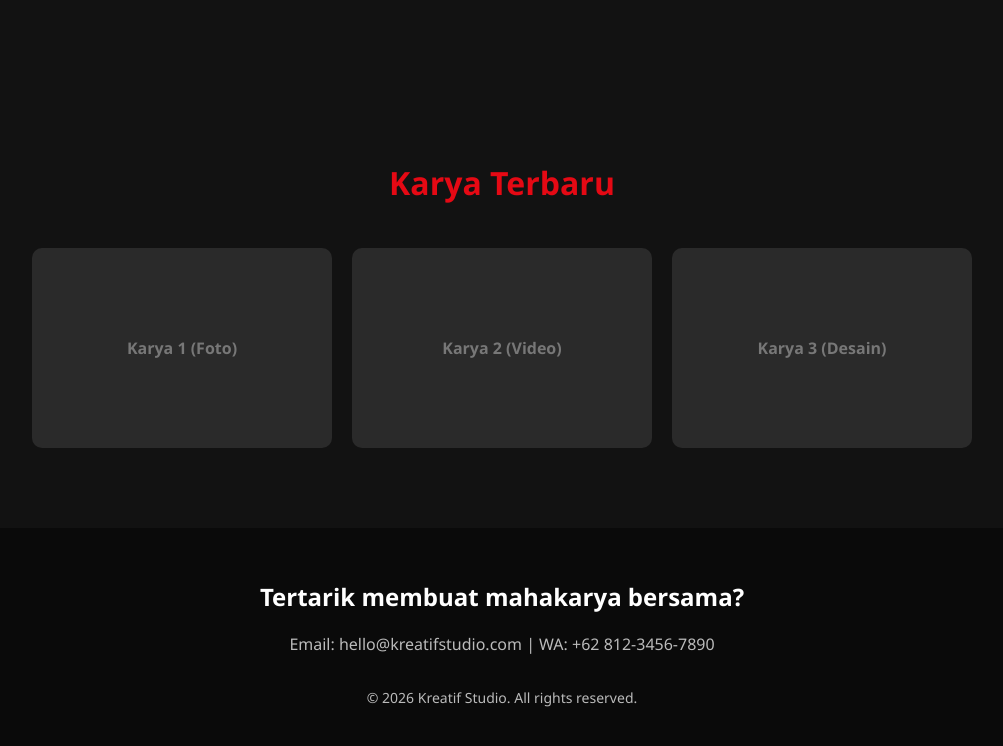
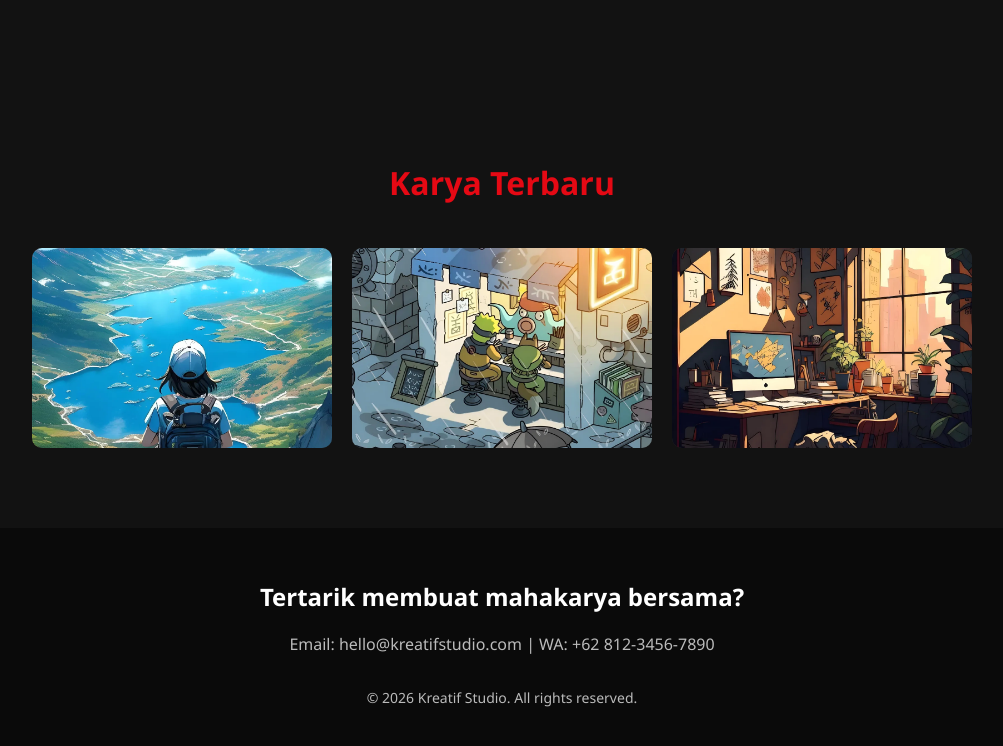
Before and after one commit to zzayn664/kreatif-studio, a plain HTML site: page index.html in a window 1280 px wide. Shown: the part 1221-1967 px from the top of the page, without its empty margins (138-1141 px from the left). Drawn offline with Linux system fonts and the light colour scheme.

Commit message:
Add files via upload

```diff
--- a/index.html
+++ b/index.html
@@ -44,14 +44,20 @@
         </div>
     </section>
 
-    <section id="portofolio" class="portfolio">
-        <h2 class="section-title">Karya Terbaru</h2>
-        <div class="portfolio-grid">
-            <div class="portfolio-item">Karya 1 (Foto)</div>
-            <div class="portfolio-item">Karya 2 (Video)</div>
-            <div class="portfolio-item">Karya 3 (Desain)</div>
+   <section id="portofolio" class="portfolio">
+    <h2 class="section-title">Karya Terbaru</h2>
+    <div class="portfolio-grid">
+        <div class="portfolio-item">
+            <img src="images/karya-foto.jpg" alt="Hasil Foto Studio">
         </div>
-    </section>
+        <div class="portfolio-item">
+            <img src="images/karya-video-thumbnail.jpg" alt="Cuplikan Video Sinematik">
+        </div>
+        <div class="portfolio-item">
+            <img src="images/karya-desain.png" alt="Desain Poster Multimedia">
+        </div>
+    </div>
+</section>
 
     <footer id="kontak" class="contact">
         <h2>Tertarik membuat mahakarya bersama?</h2>
```
Also changed, not shown: images/karya-desain.png (added).
